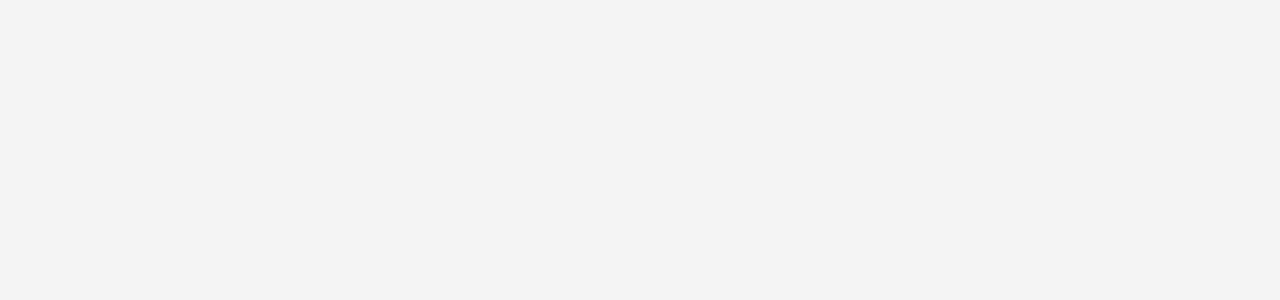
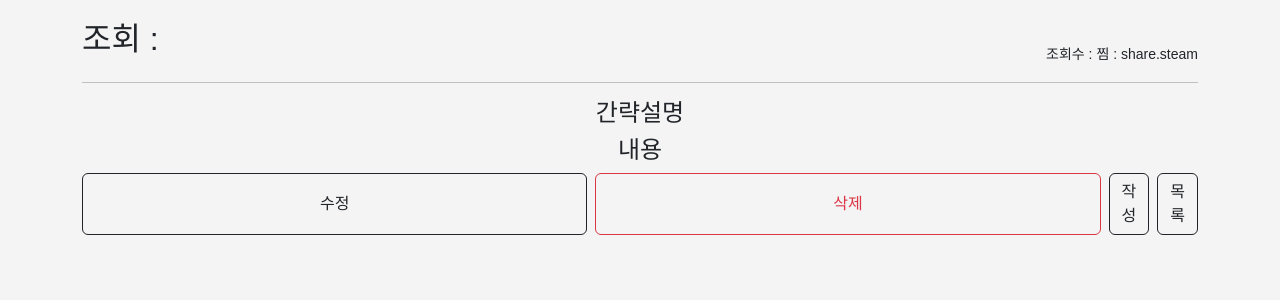
Before and after one commit to Tomneng/DevBox, a React (Create React App) app in the folder frontend/: page /codeshare/detail/1 in a window 1280 px wide. Before the commit this address had no page. Shown: the top 300 px of the page. Built offline with nearby package versions, Linux system fonts and the light colour scheme; no server answers.

Commit message:
최종  합치기 직전

```diff
--- a/frontend/src/DevBoxProject/DevBoxApp.js
+++ b/frontend/src/DevBoxProject/DevBoxApp.js
@@ -36,10 +36,10 @@
 
 
 										{/* Share  */}
-										<Route path="/list" Component={ShareList}></Route>{/*  Share 목록 */}
-										<Route path="/write" Component={ShareWrite}></Route>{/* Share 작성 */}
-										<Route path="/detail/:sid" Component={ShareDetail}></Route>{/* Share 상세 */}
-										<Route path="/update/:sid" Component={ShareUpdate}></Route>{/* Share 수정 */}
+										<Route path="/codeshare" Component={ShareList}></Route>{/*  Share 목록 */}
+										<Route path="/codeshare/write" Component={ShareWrite}></Route>{/* Share 작성 */}
+										<Route path="/codeshare/detail/:sid" Component={ShareDetail}></Route>{/* Share 상세 */}
+										<Route path="/codeshare/update/:sid" Component={ShareUpdate}></Route>{/* Share 수정 */}
 
 
 										{/* profile */}
--- a/frontend/src/pages/share/ShareDetail.js
+++ b/frontend/src/pages/share/ShareDetail.js
@@ -95,8 +95,8 @@
             <div className="d-flex">
                 <Button variant='outline-dark ' onClick={updatePost}>수정</Button>
                 <Button variant='outline-danger' className=' ms-2' onClick={deletePost}>삭제</Button>
-                <Link className='btn btn-outline-dark ms-2' to="/write">작성</Link>
-                <Link className='btn btn-outline-dark ms-2' to="/list">목록</Link>
+                <Link className='btn btn-outline-dark ms-2' to="/codeshare/write">작성</Link>
+                <Link className='btn btn-outline-dark ms-2' to="/codeshare">목록</Link>
             </div>
 
             {/* 추천버튼 */}
```
